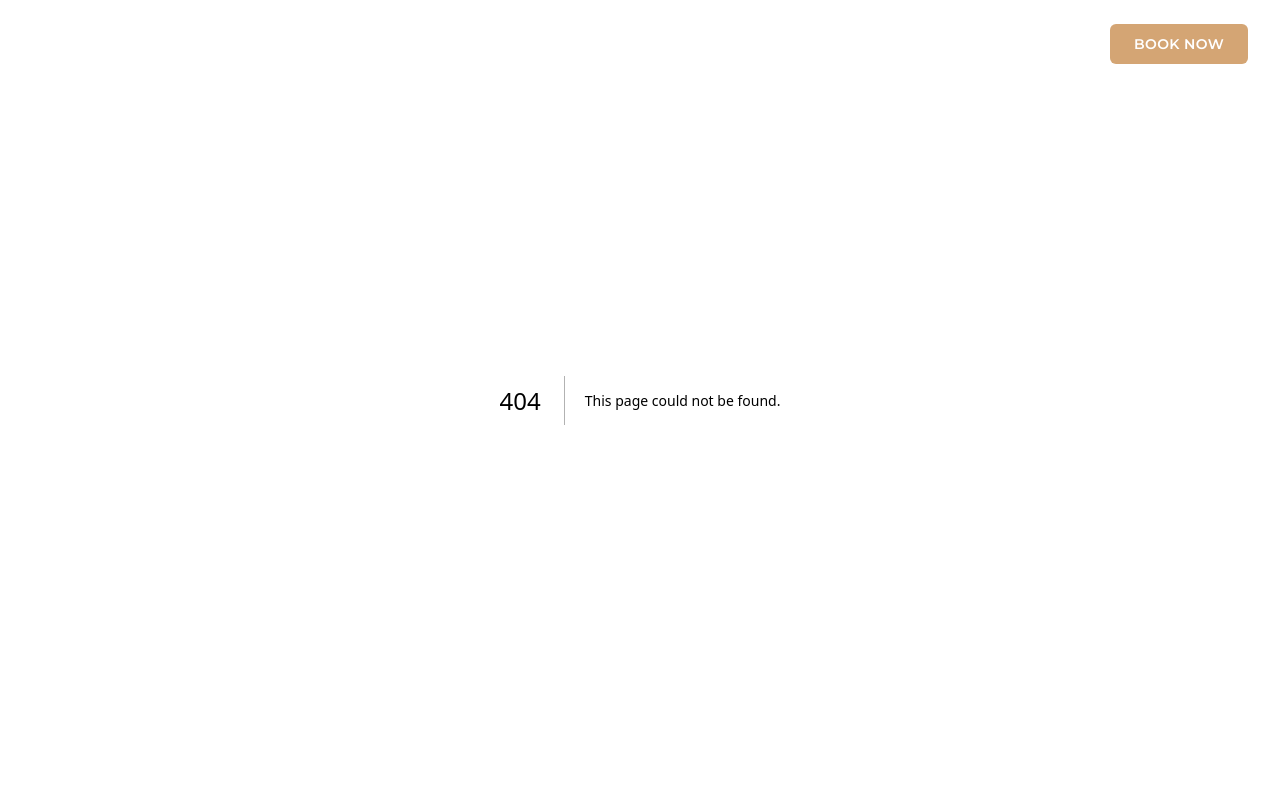
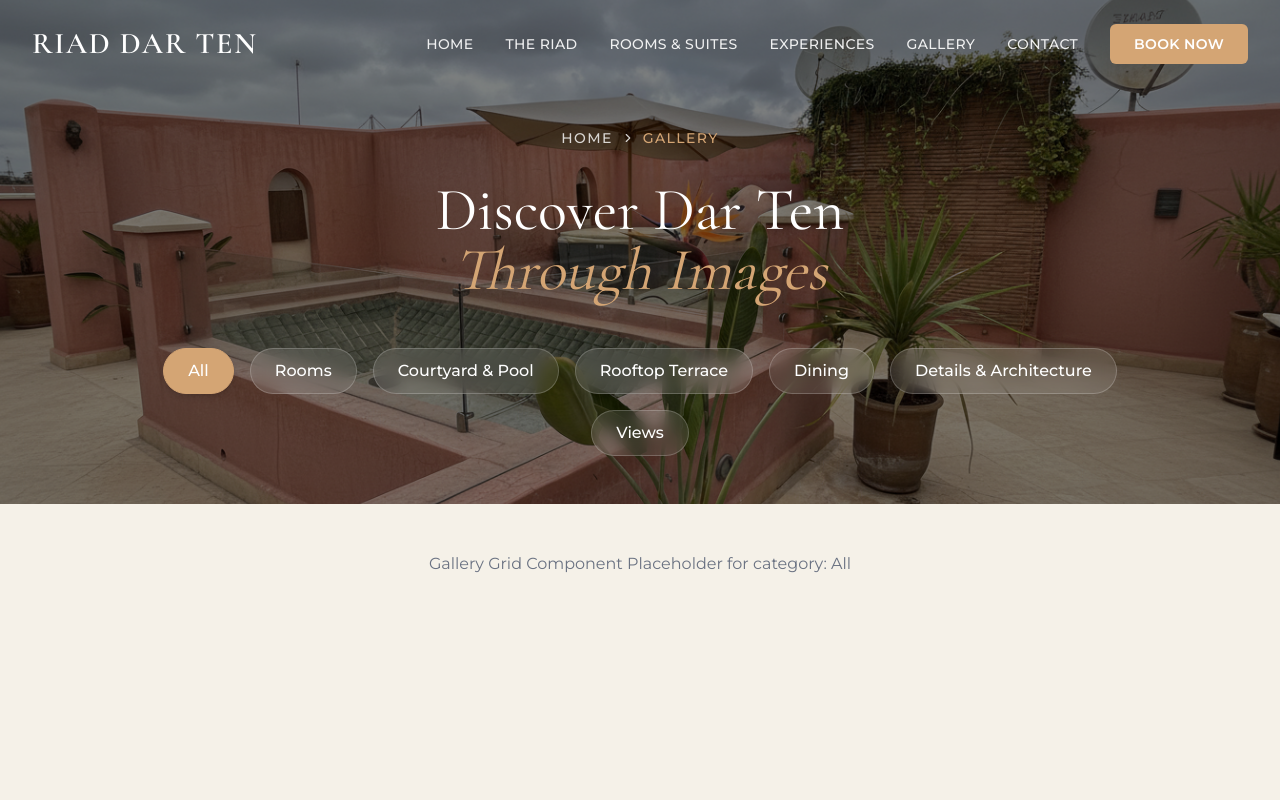
Before and after one commit to yassinejoundi/riad-dar-ten, a Next.js app: page /gallery in a window 1280 px wide. Before the commit this address had no page. Shown: the top 800 px of the page. Built offline with nearby package versions, Linux system fonts and the light colour scheme; a web font is replaced by a local one.

Commit message:
the gallery page hero section

```diff
--- /dev/null
+++ b/app/gallery/page.tsx
@@ -0,0 +1,23 @@
+"use client"
+
+import { useState } from "react"
+import { GalleryHero } from "@/components/gallery/GalleryHero"
+import { Navbar } from "@/components/common/Navbar"
+import { Footer } from "@/components/common/Footer"
+
+export default function GalleryPage() {
+  const [activeCategory, setActiveCategory] = useState("All")
+
+  return (
+    <main className="min-h-screen bg-cream">
+      <GalleryHero
+        activeCategory={activeCategory}
+        onCategoryChange={setActiveCategory}
+      />
+      {/* Grid will go here */}
+      <div className="container mx-auto px-4 py-12 text-center text-gray-500">
+        <p>Gallery Grid Component Placeholder for category: {activeCategory}</p>
+      </div>
+    </main>
+  )
+}
--- /dev/null
+++ b/components/gallery/GalleryHero.tsx
@@ -0,0 +1,79 @@
+"use client"
+
+import Link from "next/link"
+import Image from "next/image"
+import { ChevronRight } from "lucide-react"
+import { cn } from "@/lib/utils"
+
+const CATEGORIES = [
+  "All",
+  "Rooms",
+  "Courtyard & Pool",
+  "Rooftop Terrace",
+  "Dining",
+  "Details & Architecture",
+  "Views",
+]
+
+interface GalleryHeroProps {
+  activeCategory: string
+  onCategoryChange: (category: string) => void
+}
+
+export function GalleryHero({
+  activeCategory,
+  onCategoryChange,
+}: GalleryHeroProps) {
+  return (
+    <section className="relative pt-32 pb-12 min-h-[50vh] flex flex-col justify-center items-center text-center px-4 overflow-hidden">
+      {/* Background Image */}
+      <div className="absolute inset-0 z-0">
+        <Image
+          src="/assets/images/gallery/hero-background.png"
+          alt="Riad Dar Ten Gallery"
+          fill
+          className="object-cover"
+          priority
+        />
+        <div className="absolute inset-0 bg-black/50" />
+      </div>
+
+      <div className="relative z-10 w-full">
+        {/* Breadcrumb */}
+        <div className="flex items-center justify-center space-x-2 text-sm font-sans font-medium uppercase tracking-widest mb-8 text-white/80 animate-fade-in-up">
+          <Link href="/" className="hover:text-terracotta transition-colors">
+            Home
+          </Link>
+          <ChevronRight size={14} />
+          <span className="text-terracotta">Gallery</span>
+        </div>
+
+        {/* Headline */}
+        <h1 className="font-serif text-4xl md:text-5xl lg:text-6xl text-white mb-12 animate-fade-in-up delay-100 max-w-4xl mx-auto">
+          Discover Dar Ten <br className="hidden sm:block" />
+          <span className="italic text-terracotta">Through Images</span>
+        </h1>
+
+        {/* Filter Tabs */}
+        <div className="w-full max-w-5xl mx-auto animate-fade-in-up delay-200">
+          <div className="flex flex-wrap justify-center gap-3 md:gap-4">
+            {CATEGORIES.map((category) => (
+              <button
+                key={category}
+                onClick={() => onCategoryChange(category)}
+                className={cn(
+                  "px-6 py-2.5 rounded-full text-sm md:text-base font-sans font-medium transition-all duration-300 border backdrop-blur-sm",
+                  activeCategory === category
+                    ? "bg-terracotta text-white border-terracotta shadow-md"
+                    : "bg-white/10 text-white border-white/20 hover:bg-white/20 hover:border-white"
+                )}
+              >
+                {category}
+              </button>
+            ))}
+          </div>
+        </div>
+      </div>
+    </section>
+  )
+}
```
Also changed, not shown: public/assets/images/gallery/hero-background.png (added).
